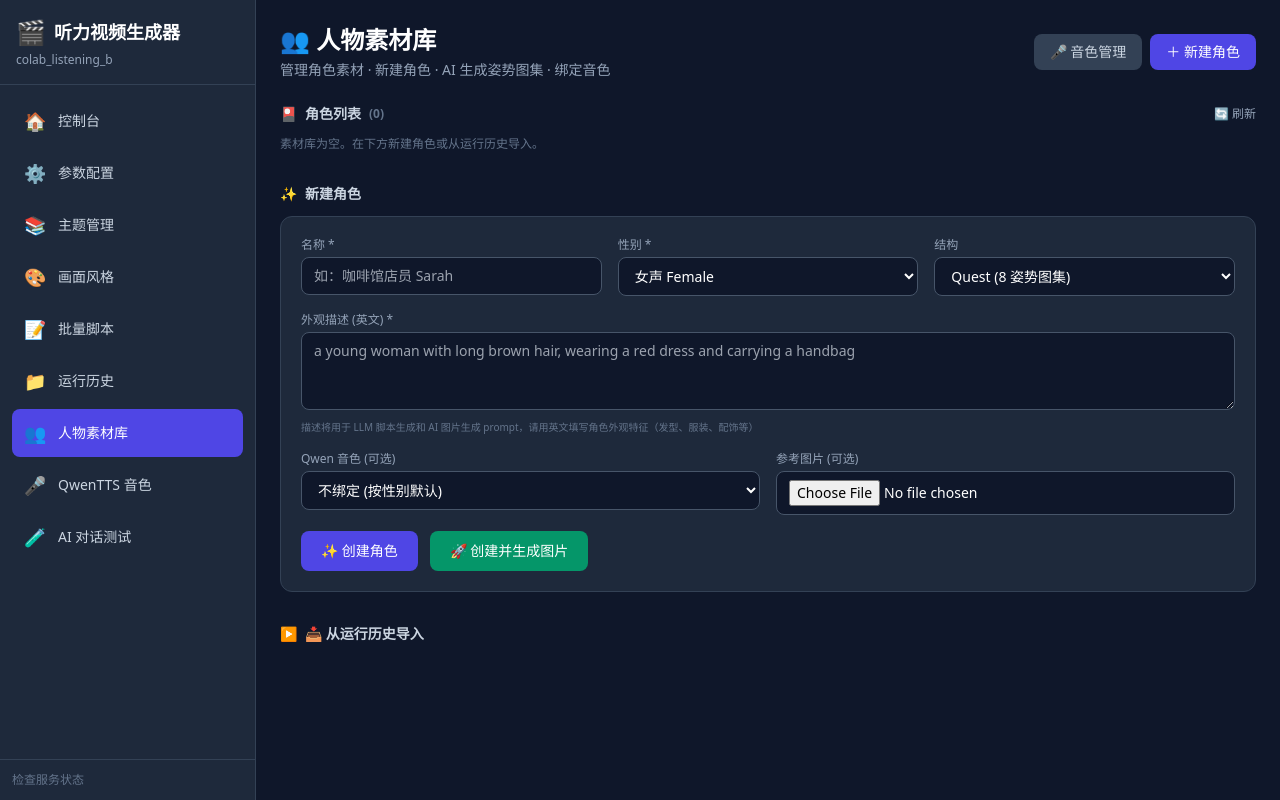
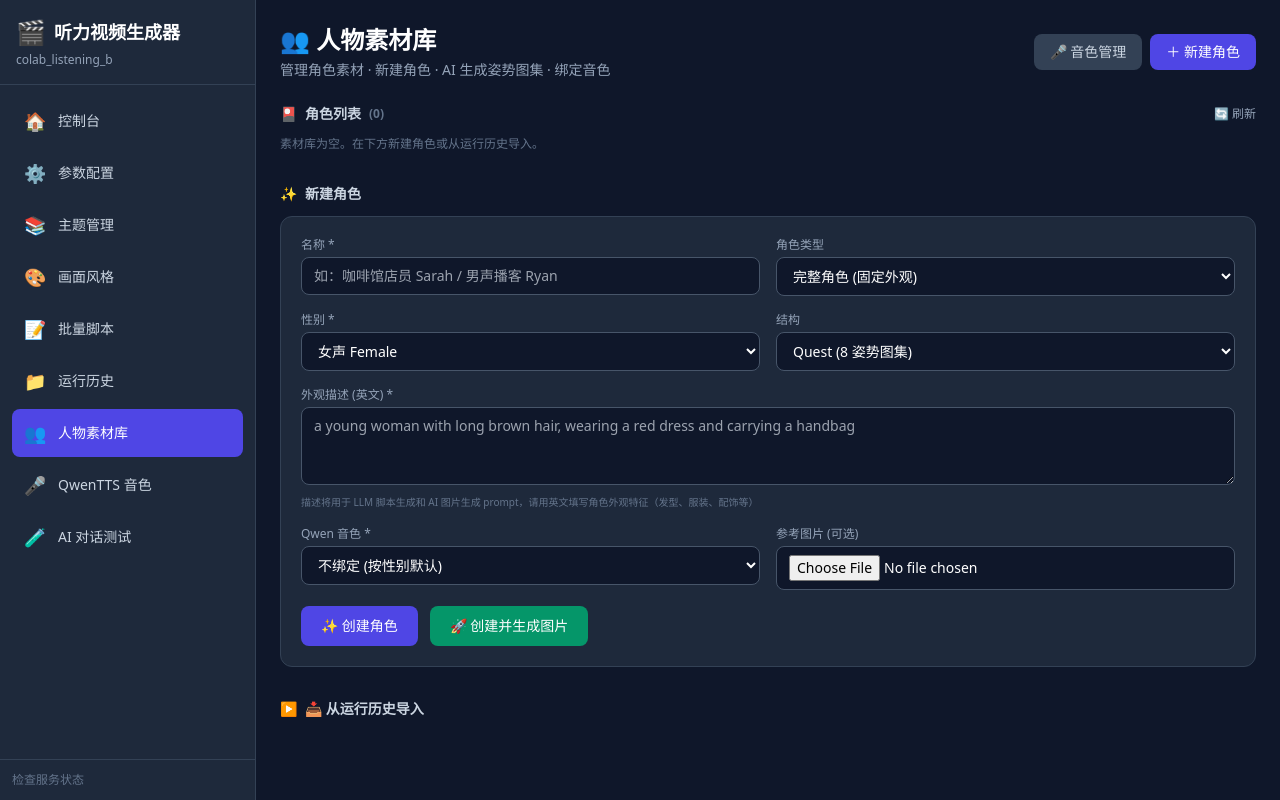
Before and after one commit to collinsgraciano/colab_listening_b_web, a FastAPI app: page /characters in a window 1280 px wide. Run offline with FastAPI, Linux system fonts and the light colour scheme; data that the repository does not hold is empty; some libraries are stand-ins or nearby versions.

Commit message:
feat: 复用角色新增「音色+性别」类型 — 只有音色和性别固定，外观每次由 LLM 按主题重新生成。运行历史复用卡片下拉新增 voice 选项(只取源角色 gender+qwen_speaker，不复制图片/描述)；素材库支持创建仅音色+性别角色(空描述即该类型，🎤占位+badge，隐藏生成图片按钮)；LLM prompt 对无描述 override 输出 appearance: NOT predefined 指令(按主题新创作外观并在所有 prompt 保持一致)；voice 模式手填描述仍可作为自定义外观 fix；角色套装经 character_reuse JSON 自动携带新模式

```diff
--- a/app/config_manager.py
+++ b/app/config_manager.py
@@ -44,7 +44,7 @@ PARAM_SPEC = {
     "character_source": {"default": "", "type": "text", "group": "content",
                          "label": "复用角色来源", "help": "留空=全部新生成。选择之前运行可复用其角色"},
     "character_reuse": {"default": "", "type": "text", "group": "content",
-                        "label": "复用角色选择", "help": "选择哪些角色从来源复用 (JSON)"},
+                        "label": "复用角色选择", "help": "JSON: {char_a: 'image'|'desc'|'voice'} — image=图片+描述+性别, desc=描述+性别, voice=仅音色+性别(外观每次重新生成)"},
     "character_fixes": {"default": "", "type": "text", "group": "content",
                         "label": "固定角色描述", "help": "手动指定角色外观描述 (JSON)"},
     "character_library": {"default": "", "type": "text", "group": "content",
--- a/app/main.py
+++ b/app/main.py
@@ -2431,11 +2431,13 @@ async def api_library_create(
     qwen_speaker: str = Form(""),
     image: UploadFile | None = File(None),
 ):
-    """Manually create a new character in the library."""
+    """Manually create a new character in the library.
+
+    Empty description = 仅音色+性别角色 (voice+gender only — appearance is
+    re-created by the LLM for every video; no images stored).
+    """
     if not name.strip():
         return JSONResponse({"ok": False, "error": "名称不能为空"}, status_code=400)
-    if not description.strip():
-        return JSONResponse({"ok": False, "error": "描述不能为空"}, status_code=400)
 
     lib_id = f"char_{int(time.time())}_{gender or 'custom'}"
     lib_dir = LIBRARY_DIR / lib_id
--- a/app/templates/characters.html
+++ b/app/templates/characters.html
@@ -38,12 +38,22 @@
             <span>✨</span> 新建角色
         </h3>
         <div id="create-form" class="bg-slate-800 rounded-xl p-5 border border-slate-700">
-            <div class="grid grid-cols-1 md:grid-cols-3 gap-4 mb-4">
+            <div class="grid grid-cols-1 md:grid-cols-2 gap-4 mb-4">
                 <div>
                     <label class="block text-xs text-slate-400 mb-1">名称 *</label>
-                    <input type="text" id="new-name" placeholder="如：咖啡馆店员 Sarah"
+                    <input type="text" id="new-name" placeholder="如：咖啡馆店员 Sarah / 男声播客 Ryan"
                         class="w-full bg-slate-900 border border-slate-600 rounded-lg px-3 py-2 text-sm text-white focus:border-indigo-500 focus:outline-none">
                 </div>
+                <div>
+                    <label class="block text-xs text-slate-400 mb-1">角色类型</label>
+                    <select id="new-type" onchange="onNewTypeChange()"
+                        class="w-full bg-slate-900 border border-slate-600 rounded-lg px-3 py-2 text-sm text-white">
+                        <option value="full">完整角色 (固定外观)</option>
+                        <option value="voice">仅音色+性别 (外观每次按内容重新生成)</option>
+                    </select>
+                </div>
+            </div>
+            <div class="grid grid-cols-1 md:grid-cols-2 gap-4 mb-4">
                 <div>
                     <label class="block text-xs text-slate-400 mb-1">性别 *</label>
                     <select id="new-gender" class="w-full bg-slate-900 border border-slate-600 rounded-lg px-3 py-2 text-sm text-white">
@@ -59,7 +69,7 @@
                     </select>
                 </div>
             </div>
-            <div class="mb-4">
+            <div id="new-desc-wrap" class="mb-4">
                 <label class="block text-xs text-slate-400 mb-1">外观描述 (英文) *</label>
                 <textarea id="new-description" rows="3"
                     placeholder="a young woman with long brown hair, wearing a red dress and carrying a handbag"
@@ -70,22 +80,25 @@
             </div>
             <div class="grid grid-cols-1 md:grid-cols-2 gap-4 mb-4">
                 <div>
-                    <label class="block text-xs text-slate-400 mb-1">Qwen 音色 (可选)</label>
+                    <label class="block text-xs text-slate-400 mb-1">Qwen 音色 *</label>
                     <select id="new-voice" class="w-full bg-slate-900 border border-slate-600 rounded-lg px-3 py-2 text-sm text-white">
                         <option value="">不绑定 (按性别默认)</option>
                     </select>
                 </div>
-                <div>
+                <div id="new-image-wrap">
                     <label class="block text-xs text-slate-400 mb-1">参考图片 (可选)</label>
                     <input type="file" id="new-image" accept="image/*"
                         class="w-full bg-slate-900 border border-slate-600 rounded-lg px-3 py-2 text-sm text-white">
                 </div>
             </div>
+            <p id="new-voice-hint" class="hidden text-[10px] text-indigo-300 mb-4">
+                🎤 仅音色+性别角色：只有音色和性别固定，不保存外观描述和图片 —— 每次生成视频时 LLM 会按主题内容重新设计外观
+            </p>
             <div class="flex gap-3">
-                <button onclick="createCharacter()" class="px-5 py-2.5 bg-indigo-600 hover:bg-indigo-500 rounded-lg text-white font-medium text-sm">
+                <button onclick="createCharacter(false)" class="px-5 py-2.5 bg-indigo-600 hover:bg-indigo-500 rounded-lg text-white font-medium text-sm">
                     ✨ 创建角色
                 </button>
-                <button onclick="createAndGenerate()" class="px-5 py-2.5 bg-emerald-600 hover:bg-emerald-500 rounded-lg text-white font-medium text-sm">
+                <button id="btn-create-generate" onclick="createAndGenerate()" class="px-5 py-2.5 bg-emerald-600 hover:bg-emerald-500 rounded-lg text-white font-medium text-sm">
                     🚀 创建并生成图片
                 </button>
             </div>
@@ -174,6 +187,7 @@ function renderCharGrid() {
 }
 
 function createCharCard(char) {
+    const voiceOnly = !char.description;
     const div = document.createElement('div');
     div.id = `card-${char.id}`;
     div.className = 'bg-slate-800 border border-slate-700 rounded-xl p-4 flex flex-col gap-3';
@@ -182,10 +196,20 @@ function createCharCard(char) {
     const header = document.createElement('div');
     header.className = 'flex gap-3';
 
-    const img = document.createElement('img');
-    img.src = char.image_url || '';
-    img.className = 'w-20 h-20 rounded-lg object-cover bg-slate-700 shrink-0';
-    img.onerror = function() { this.style.opacity = '0.3'; this.alt = '👤'; };
+    if (voiceOnly) {
+        // 仅音色+性别角色：无外观图，用 🎤 占位
+        const ph = document.createElement('div');
+        ph.className = 'w-20 h-20 rounded-lg bg-indigo-900/40 border border-indigo-700 flex items-center justify-center text-3xl shrink-0';
+        ph.textContent = '🎤';
+        ph.title = '仅音色+性别 · 外观每次按内容重新生成';
+        header.appendChild(ph);
+    } else {
+        const img = document.createElement('img');
+        img.src = char.image_url || '';
+        img.className = 'w-20 h-20 rounded-lg object-cover bg-slate-700 shrink-0';
+        img.onerror = function() { this.style.opacity = '0.3'; this.alt = '👤'; };
+        header.appendChild(img);
+    }
 
     const info = document.createElement('div');
     info.className = 'flex-1 min-w-0';
@@ -200,20 +224,27 @@ function createCharCard(char) {
     const genderColor = char.gender === 'female' ? 'bg-pink-900/50 text-pink-300' : 'bg-blue-900/50 text-blue-300';
     badges.innerHTML = `
         <span class="text-[10px] px-2 py-0.5 rounded-full ${genderColor}">${char.gender || '?'}</span>
-        <span class="text-[10px] px-2 py-0.5 rounded-full bg-slate-700 text-slate-300">${char.structure || '?'}</span>
+        ${voiceOnly
+            ? `<span class="text-[10px] px-2 py-0.5 rounded-full bg-indigo-900/50 text-indigo-300">仅音色+性别</span>`
+            : `<span class="text-[10px] px-2 py-0.5 rounded-full bg-slate-700 text-slate-300">${char.structure || '?'}</span>`}
         ${char.qwen_speaker ? `<span class="text-[10px] px-2 py-0.5 rounded-full bg-indigo-900/50 text-indigo-300">🎤 ${char.qwen_speaker}</span>` : ''}
-        ${char.pose_count ? `<span class="text-[10px] px-2 py-0.5 rounded-full bg-emerald-900/50 text-emerald-300">📷 ${char.pose_count}图</span>` : ''}
+        ${!voiceOnly && char.pose_count ? `<span class="text-[10px] px-2 py-0.5 rounded-full bg-emerald-900/50 text-emerald-300">📷 ${char.pose_count}图</span>` : ''}
     `;
 
     const desc = document.createElement('div');
-    desc.className = 'text-xs text-slate-400 mt-1 line-clamp-2';
-    desc.textContent = char.description || '';
-    desc.title = char.description || '';
+    desc.className = 'text-xs mt-1 line-clamp-2';
+    if (voiceOnly) {
+        desc.className += ' text-slate-500 italic';
+        desc.textContent = '外观每次按内容重新生成';
+    } else {
+        desc.className += ' text-slate-400';
+        desc.textContent = char.description || '';
+    }
+    desc.title = char.description || '仅音色+性别 · 外观每次按内容重新生成';
 
     info.appendChild(name);
     info.appendChild(badges);
     info.appendChild(desc);
-    header.appendChild(img);
     header.appendChild(info);
     div.appendChild(header);
 
@@ -247,7 +278,7 @@ function createCharCard(char) {
                 <option value="original" ${char.structure === 'original' ? 'selected' : ''}>Original</option>
             </select>
         </div>
-        <textarea id="edit-desc-${char.id}" rows="3" placeholder="英文外观描述"
+        <textarea id="edit-desc-${char.id}" rows="3" placeholder="英文外观描述（清空 = 转为仅音色+性别角色）"
             class="w-full bg-slate-900 border border-slate-600 rounded-lg px-3 py-1.5 text-xs text-white resize-y">${char.description || ''}</textarea>
         <select id="edit-voice-${char.id}" class="w-full bg-slate-900 border border-slate-600 rounded-lg px-2 py-1.5 text-xs text-white">
             <option value="">不绑定音色</option>
@@ -266,7 +297,7 @@ function createCharCard(char) {
     actions.className = 'flex flex-wrap gap-2 mt-auto';
     actions.innerHTML = `
         <button onclick="toggleEdit('${char.id}')" class="px-2 py-1 bg-slate-700 hover:bg-slate-600 rounded text-[11px] text-slate-300">✏️ 编辑</button>
-        <button onclick="generateImages('${char.id}')" class="px-2 py-1 bg-emerald-700 hover:bg-emerald-600 rounded text-[11px] text-white">🎨 生成图片</button>
+        ${voiceOnly ? '' : `<button onclick="generateImages('${char.id}')" class="px-2 py-1 bg-emerald-700 hover:bg-emerald-600 rounded text-[11px] text-white">🎨 生成图片</button>`}
         <button onclick="deleteCharacter('${char.id}')" class="px-2 py-1 bg-slate-700 hover:bg-red-600 rounded text-[11px] text-red-300">🗑 删除</button>
     `;
 
@@ -356,16 +387,25 @@ function saveEdit(libId) {
 }
 
 // --- Create character ---
+function onNewTypeChange() {
+    const isVoice = document.getElementById('new-type').value === 'voice';
+    document.getElementById('new-desc-wrap').classList.toggle('hidden', isVoice);
+    document.getElementById('new-image-wrap').classList.toggle('hidden', isVoice);
+    document.getElementById('new-voice-hint').classList.toggle('hidden', !isVoice);
+    document.getElementById('btn-create-generate').classList.toggle('hidden', isVoice);
+}
+
 function createCharacter(autoGenerate) {
     const name = document.getElementById('new-name').value.trim();
-    const description = document.getElementById('new-description').value.trim();
+    const isVoice = document.getElementById('new-type').value === 'voice';
+    const description = isVoice ? '' : document.getElementById('new-description').value.trim();
     const gender = document.getElementById('new-gender').value;
     const structure = document.getElementById('new-structure').value;
     const qwen_speaker = document.getElementById('new-voice').value;
     const imageInput = document.getElementById('new-image');
 
     if (!name) { alert('请填写名称'); return; }
-    if (!description) { alert('请填写外观描述'); return; }
+    if (!isVoice && !description) { alert('请填写外观描述'); return; }
 
     const formData = new FormData();
     formData.append('name', name);
@@ -373,7 +413,7 @@ function createCharacter(autoGenerate) {
     formData.append('gender', gender);
     formData.append('structure', structure);
     formData.append('qwen_speaker', qwen_speaker);
-    if (imageInput.files[0]) {
+    if (!isVoice && imageInput.files[0]) {
         formData.append('image', imageInput.files[0]);
     }
 
```
Also changed, not shown: app/pipeline_service.py (+27 -2 lines), app/templates/dashboard.html (+27 -12 lines), pipeline/llm_client.py (+5 -2 lines).
